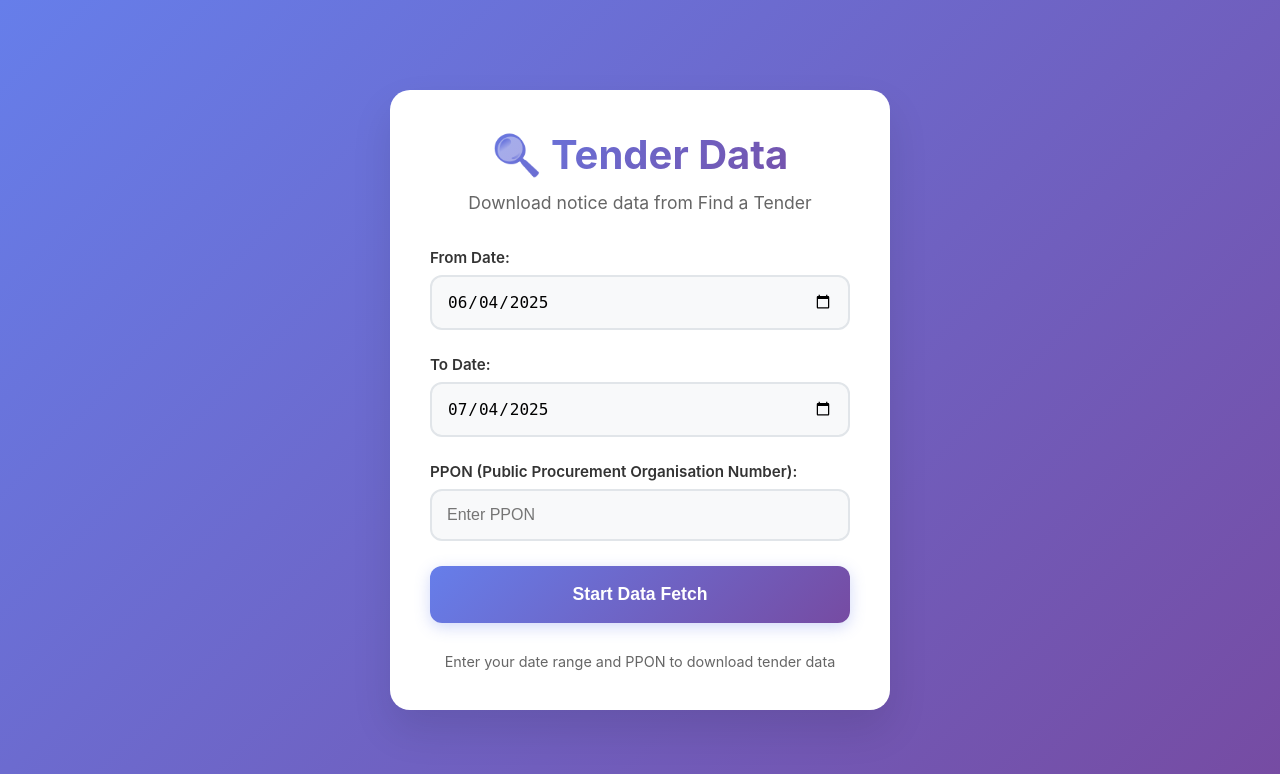
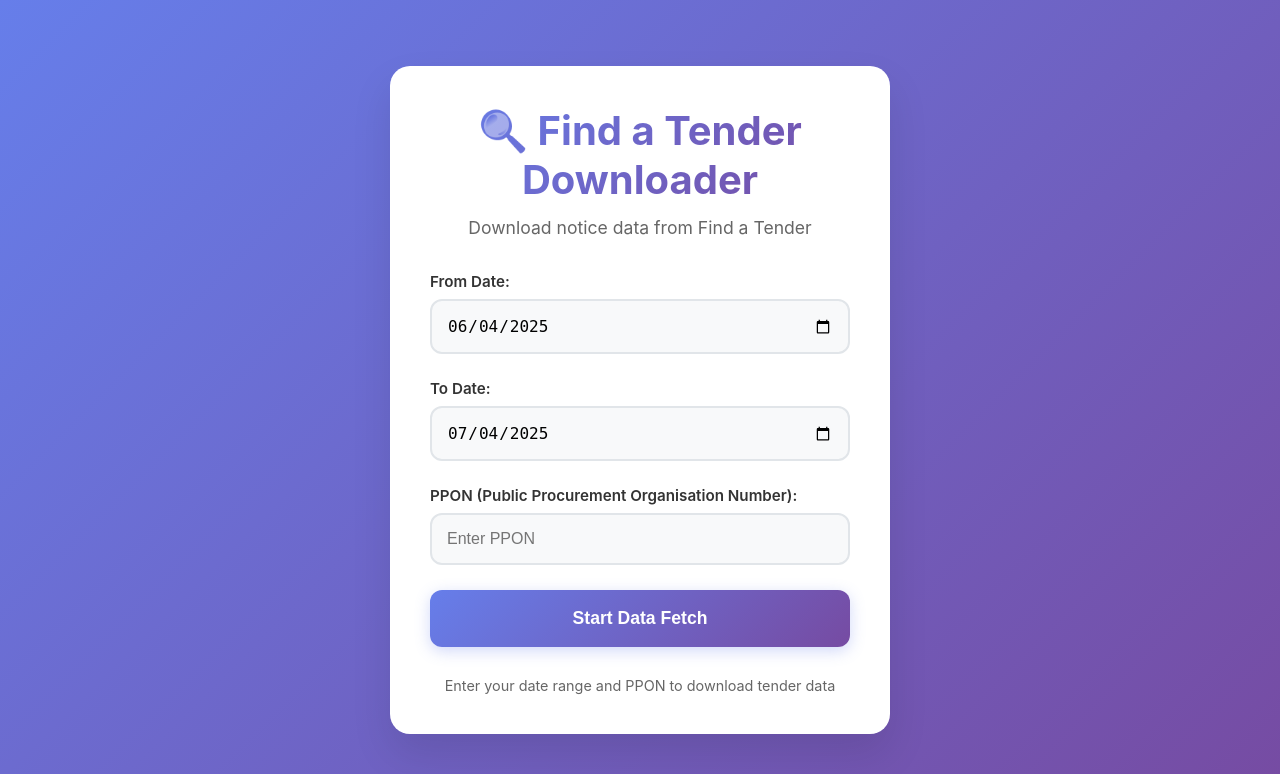
Before and after one commit to Amplify0726/FTSExport, a Flask app: page /page in a window 1280 px wide. Shown: the top 774 px of the page. Run offline with Flask 3, Linux system fonts and the light colour scheme.

Commit message:
Update index.html

```diff
--- a/templates/index.html
+++ b/templates/index.html
@@ -215,7 +215,7 @@
 <body>
     <div class="container">
         <div class="header">
-            <h1>🔍 Tender Data</h1>
+            <h1>🔍 Find a Tender Downloader</h1>
             <p>Download notice data from Find a Tender</p>
         </div>
 
```
